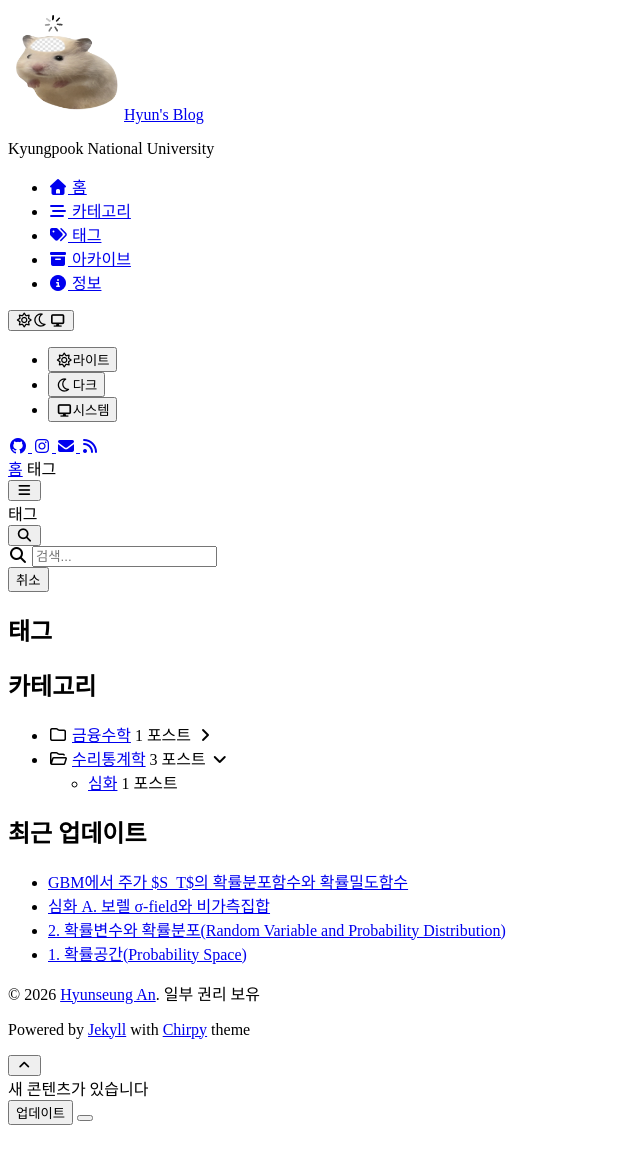
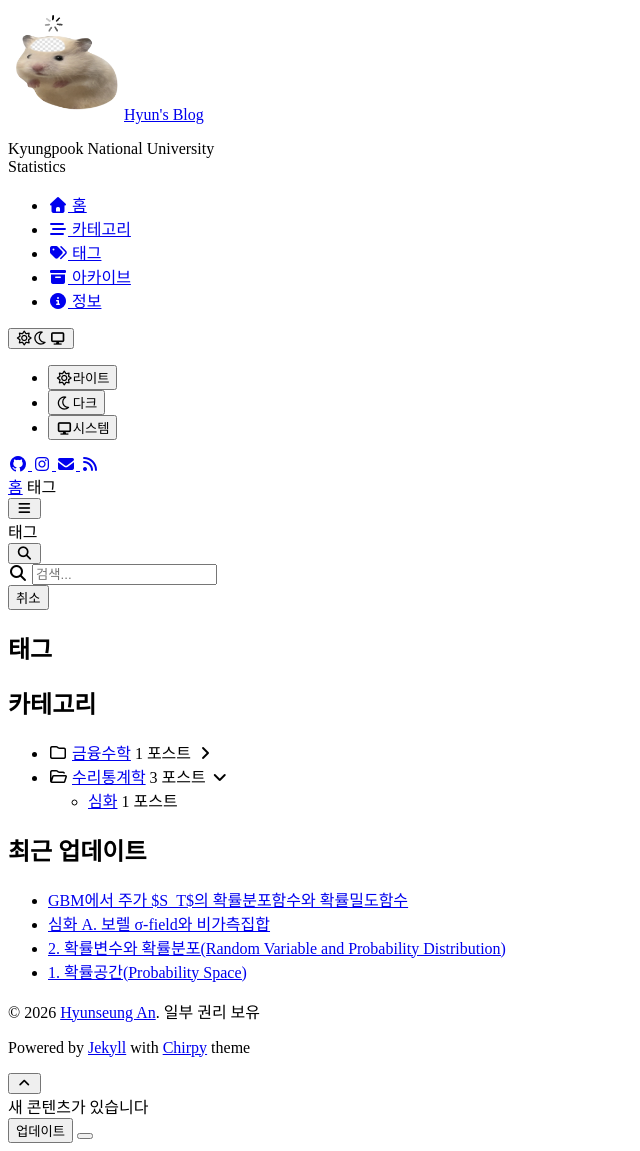
Before and after one commit to sampo1111/sampo1111.github.io, a Jekyll site: the page built from _tabs/tags.md, in a window 1280 px wide. Shown: the whole page, without its empty margins (0-640 px from the left). Built offline with Jekyll 4.4.1, drawn with Linux system fonts in a browser that asks for light colours; cached includes are drawn as plain includes; comment, search, counter and statistics services are not loaded.

Commit message:
Update _config.yml

```diff
--- a/_config.yml
+++ b/_config.yml
@@ -16,7 +16,7 @@ timezone: Asia/Seoul
 
 title: Hyun's Blog # the main title
 
-tagline: Kyungpook National University # it will display as the subtitle
+tagline: "Kyungpook National University<br>Statistics" # it will display as the subtitle
 
 description: >- # used by seo meta and the atom feed
   Statistics undergraduate student at Kyungpook National University
```
